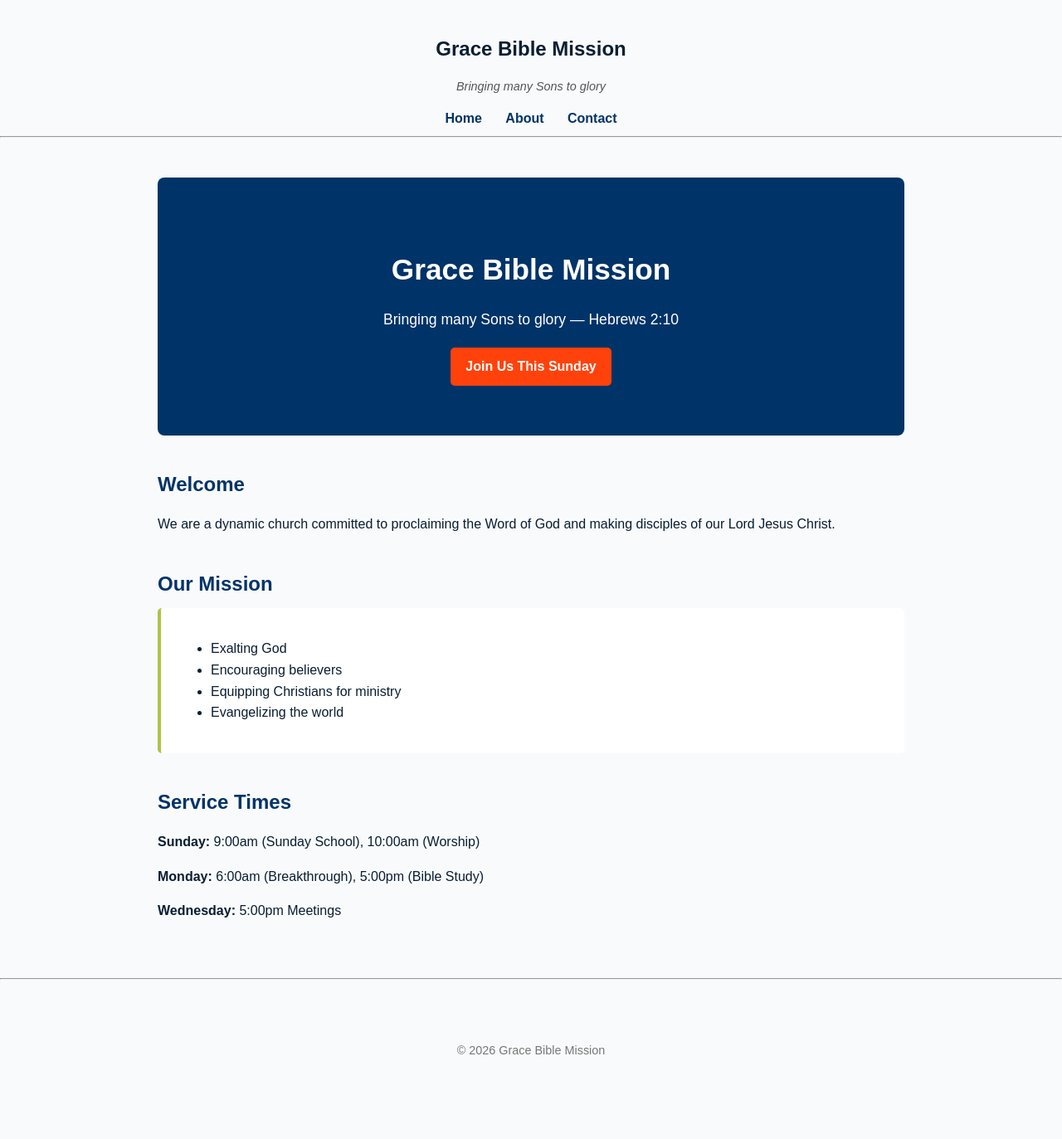
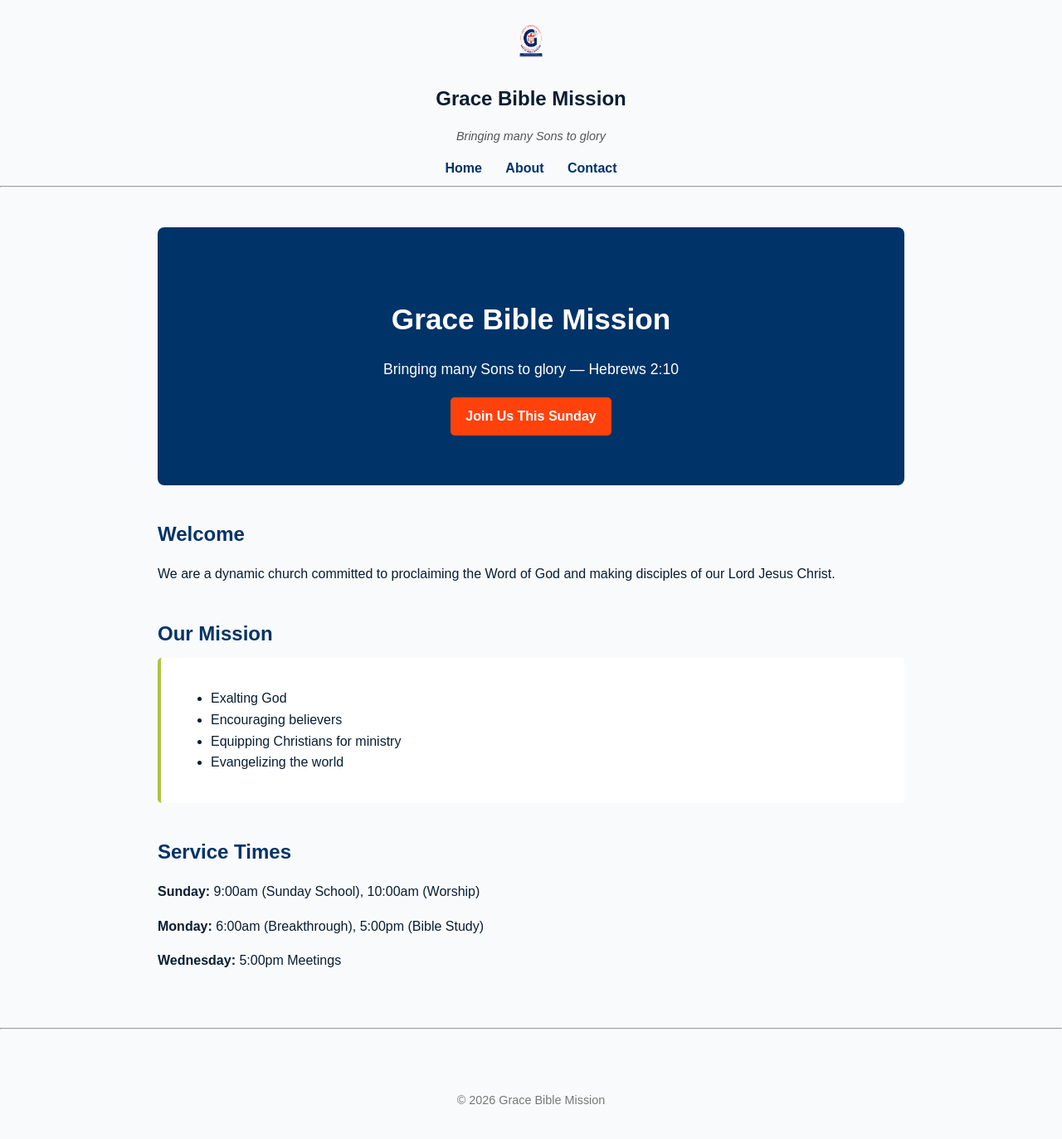
Before and after one commit to gbmfamily/gbm-website, a Jekyll site: the page built from index.md, in a window 1280 px wide. Shown: the whole page at 83% size. Built offline with Jekyll 4.4.1, drawn with Linux system fonts in a browser that asks for light colours; before the commit the page ends 1313 px from its top, so only the background shows below that.

Commit message:
added logo

```diff
--- a/_includes/header.html
+++ b/_includes/header.html
@@ -1,4 +1,5 @@
 <header>
+  <img src="/assets/logo.png" alt="Grace Bible Mission Logo" style="height:60px; display:block; margin:0 auto;">
   <h2>Grace Bible Mission</h2>
   <p><em>Bringing many Sons to glory</em></p>
 
```
Also changed, not shown: assets/logo.png (added).
